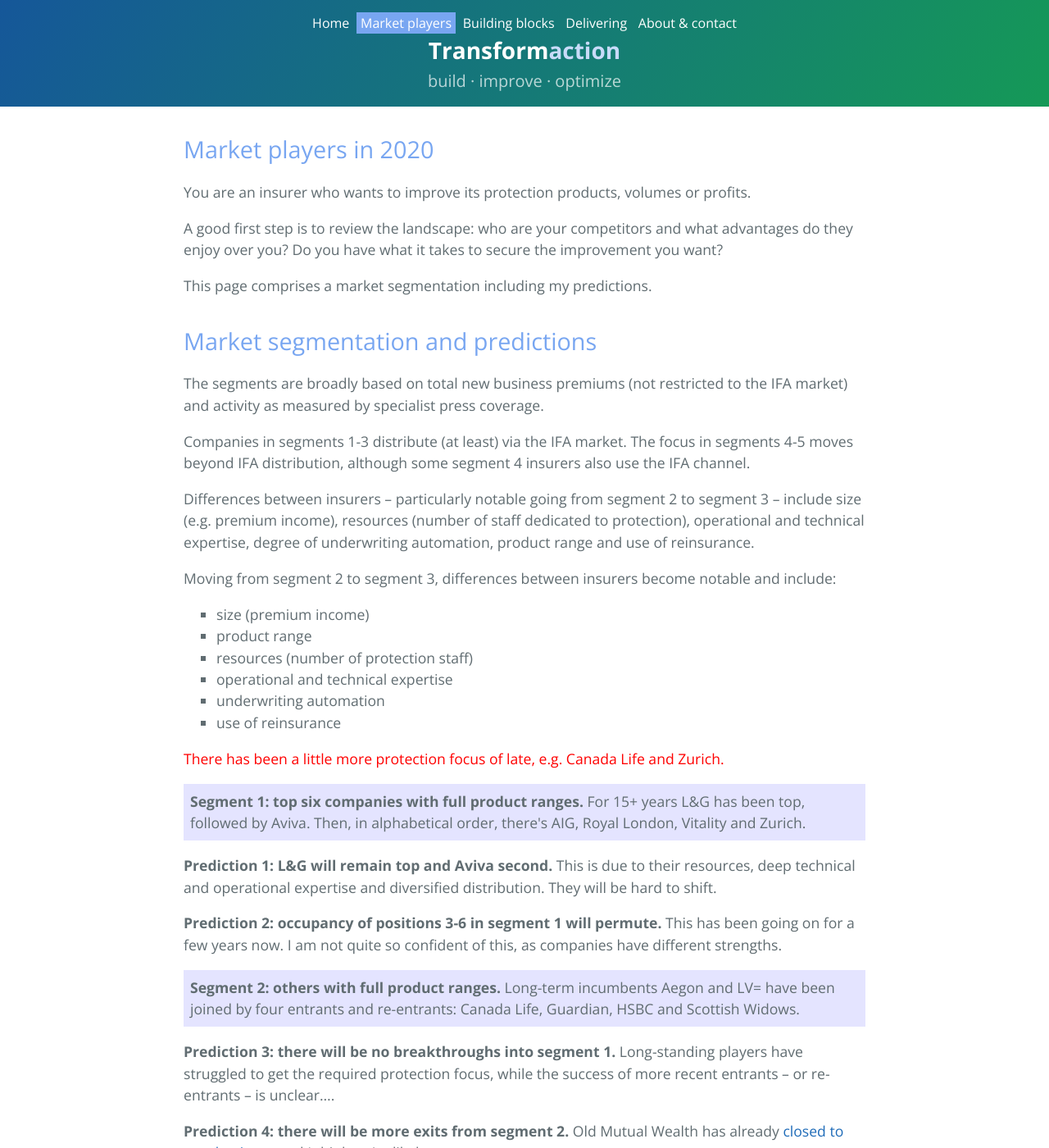
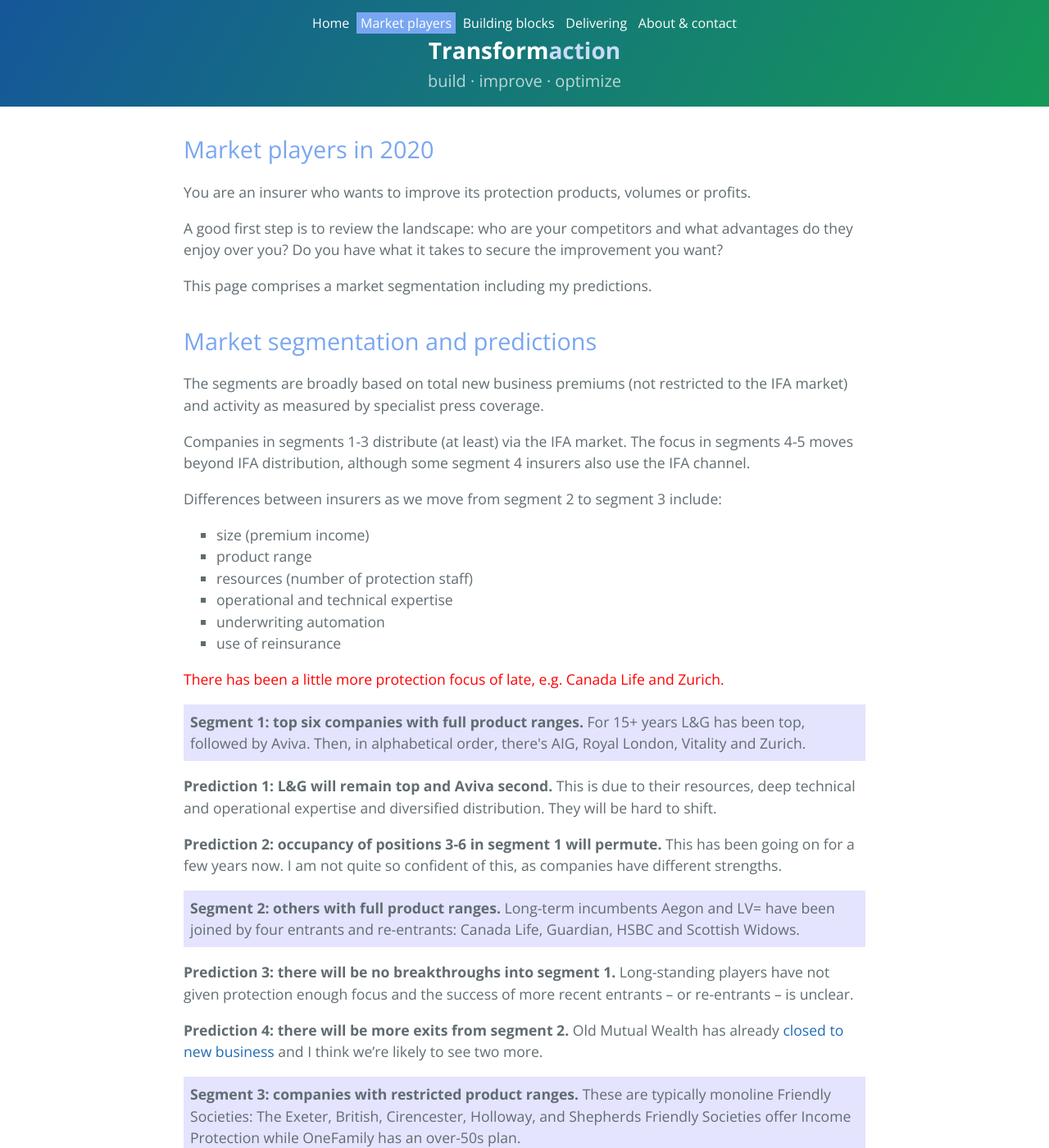
Before and after one commit to maverickactuary/1actuary, a Jekyll site: the page built from content/2marketplayers/index.md, in a window 1280 px wide and 1400 px high. Shown: the whole window at 82% size. Built offline with Jekyll 4.4.1, drawn with Linux system fonts in a browser that asks for light colours.

Commit message:
Market players

```diff
--- a/content/2marketplayers/index.md
+++ b/content/2marketplayers/index.md
@@ -18,9 +18,7 @@ The segments are broadly based on total new business premiums (not restricted to
 
 Companies in segments 1-3 distribute (at least) via the IFA market. The focus in segments 4-5 moves beyond IFA distribution, although some segment 4 insurers also use the IFA channel.
 
-Differences between insurers &ndash; particularly notable going from segment 2 to segment 3 &ndash; include size (e.g. premium income), resources (number of staff dedicated to protection), operational and technical expertise, degree of underwriting automation, product range and use of reinsurance.
-
-Moving from segment 2 to segment 3, differences between insurers become notable and include:
+Differences between insurers as we move from segment 2 to segment 3 include:
 
 + size (premium income)
 + product range
@@ -40,7 +38,7 @@ There has been a little more protection focus of late, e.g. Canada Life and Zuri
 
 <p class="highlight"><strong>Segment 2: others with full product ranges.</strong> Long-term incumbents Aegon and LV= have been joined by four entrants and re-entrants: Canada Life, Guardian, HSBC and Scottish Widows.</p>
 
-**Prediction 3: there will be no breakthroughs into segment 1.** Long-standing players have struggled to get the required protection focus, while the success of more recent entrants &ndash; or re-entrants &ndash; is unclear....
+**Prediction 3: there will be no breakthroughs into segment 1.** Long-standing players have not given protection enough focus and the success of more recent entrants &ndash; or re-entrants &ndash; is unclear.
 
 **Prediction 4: there will be more exits from segment 2.** Old Mutual Wealth has already [closed to new business](https://www.moneymarketing.co.uk/news/exclusive-ex-old-mutual-protection-arm-to-close-to-new-business/) and I think we're likely to see two more.
 
```
